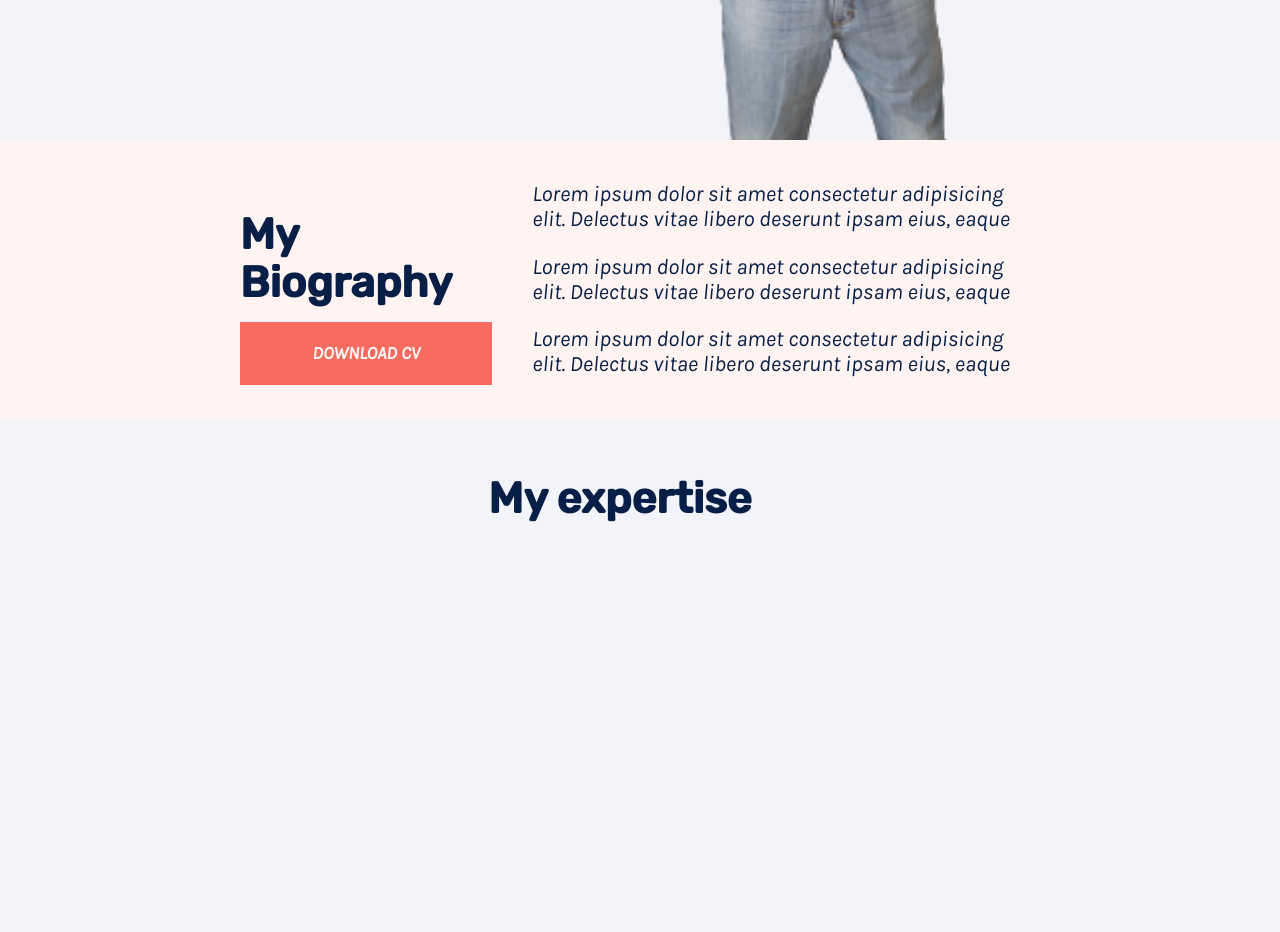
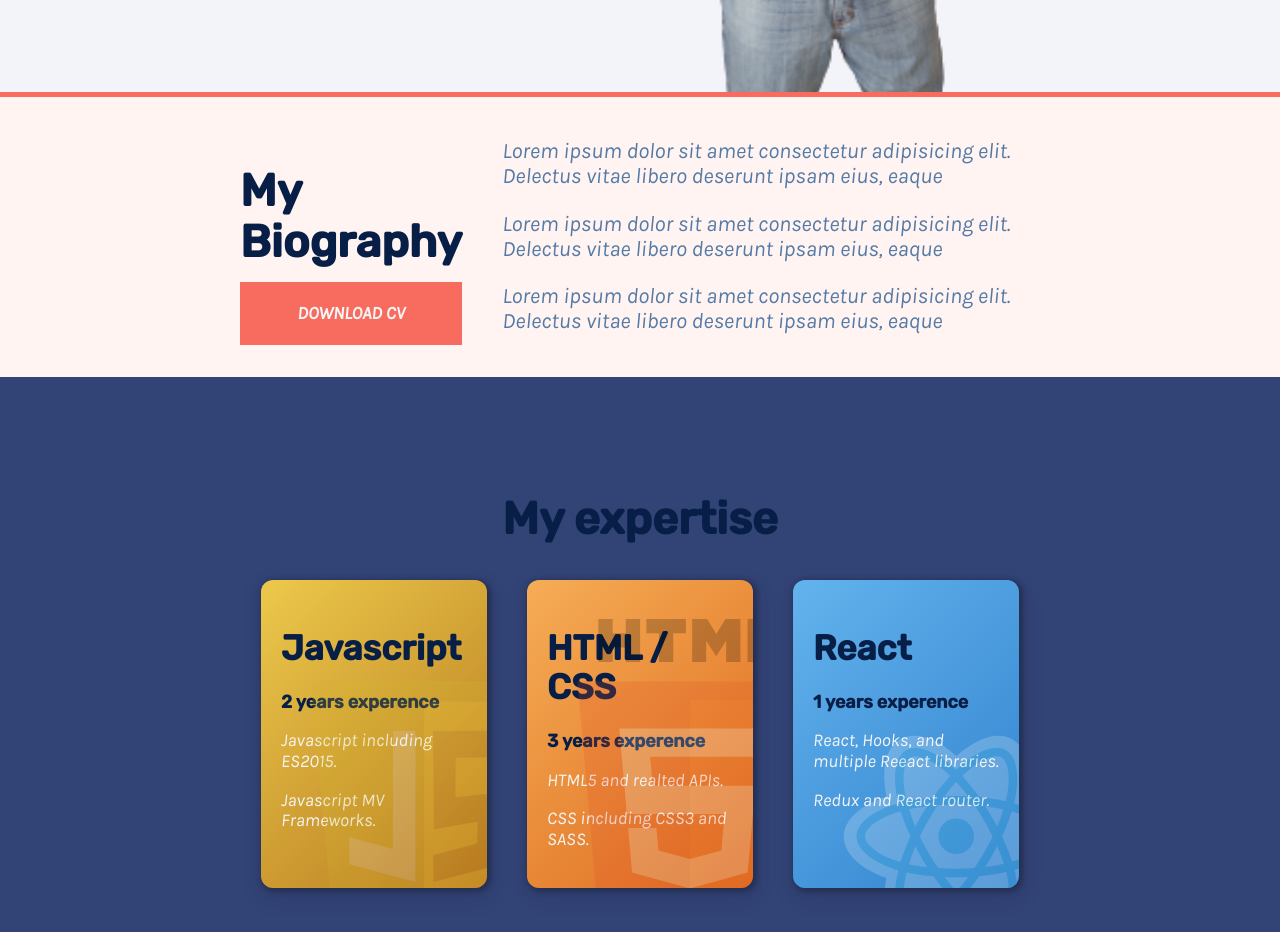
Before and after one commit to saniag081/Portafolio-layout, a plain HTML site: page index.html in a window 1280 px wide. Shown: the part 700-1632 px from the top of the page. Drawn offline with Linux system fonts and the light colour scheme.

Commit message:
added section my expertise

```diff
--- a/index.html
+++ b/index.html
@@ -40,9 +40,28 @@
 		<article class="expertise u-sections">
 			<div class="container is-column">
 					<h2 class="title">My expertise</h2>
-				<section class="expertise-sections"></section>
-				<section class="expertise-sections"></section>
-				<section class="expertise-sections"></section>
+				<section class="expertise-item has-cards">
+					<div class="u-card js">
+						<h2 class="title is-inverted">Javascript</h2>
+						<h4 class="subtitle">2 years experence</h4>
+						<p>Javascript including ES2015.</p>
+						<p>Javascript MV Frameworks.</p>
+					</div>
+					<div class="u-card html-css">
+						<h2 class="title is-inverted">HTML / CSS</h2>
+						<h4 class="subtitle">3 years experence</h4>
+						<p>HTML5 and realted APIs.</p>
+						<p>CSS including CSS3 and SASS.</p>
+					</div>
+					<div class="u-card react">
+						<h2 class="title is-inverted">React</h2>
+						<h4 class="subtitle">1 years experence</h4>
+						<p>React, Hooks, and multiple Reeact libraries.</p>
+						<p>Redux and React router.</p>
+					</div>
+				</section>
+				<section class="expertise-item"></section>
+				<section class="expertise-item"></section>
 			</div>
 		</article>
 		<article class="contact">
--- a/src/styles/main.css
+++ b/src/styles/main.css
@@ -1,6 +1,11 @@
 :root{
 	/* brand colors */
 	--color-provincial-pink: #fff4f2;
+
+	/* Base colors */
+	--colo-white: #fff;
+	--colo-black: #000;
+
 	/* coloers */
 	--color-primary: #f76c5e;
 	--color-primary-hilghlight: #f68e5f;
@@ -13,12 +18,13 @@
 	--bacground-primary: #f2f4f9;
 	/* font-size */
 	--font-size-base: 10px;
-	--font-size-sm: 1.8rem;
-	--font-size-md: 2.2rem;
-	--font-size-lg: 3.5rem;
-	--font-size-xl: 4.3rem;
+  --font-size-xs: 1.2rem;
+  --font-size-sm: 1.8rem;
+  --font-size-md: 2.2rem;
+  --font-size-lg: 3.5rem;
+  --font-size-xl: 4.5rem;
 }
-
+/* html elements */
 html,
 body{
 	height: 100%;
@@ -38,11 +44,17 @@
 
 body{
 	background-color: var(--bacground-primary);
-	font-size: var(--font-size-md);
 	color: var(--color-font-base);
 	font-family: 'Karla', sans-serif;
 }
 
+p{
+	color: var(--color-font-base-hightlight);
+	font-size: var(--font-size-md);
+	max-width: 20px 0;
+}
+
+/* utils */
 .u-button{
 	padding: 20px 30px;
 	border: 1px solid transparent;
@@ -79,26 +91,13 @@
 	flex-direction: column;
 }
 
-.hero{
-	background-image: url(../assets/images/photo.png);
-	background-size: 850px;
-	background-position: right 50px;
-	background-repeat: no-repeat;
+.title{
+	font-size: var(--font-size-xl);
+	margin-bottom: 15px;
 }
 
-.hero-content{
-	width: 100%;
-}
-
-.hero-content p{
-	color: var(--color-font-base-hightlight);
-	font-size: var(--font-size-md);
-	margin: 20px 0;
-}
-
-.title{
-	font-size: var(--font-size-xl);
-	margin-right: 40px;
+.subtitle{
+	font-size: var(--font-size-sm);
 	margin-bottom: 15px;
 }
 
@@ -112,18 +111,109 @@
 	margin-top: 20px;
 }
 
+.title.is-inverted{
+	/* color: var(--color-font-base-inverte); */
+	font-size: var(--font-size-lg);
+}
+
+.u-card{
+	position: relative;
+	background-color: var(--colo-white);
+	padding: 20px;
+	margin: 20px;
+	border-radius: 12px;
+	box-shadow: 2px 8px 15px 10px rgba(0, 0, 0, 0.05), 2px 2px 5px 2px rgba(0, 0, 0, 0.25);
+	max-width: 226px;
+}
+
+.u-card::before{
+	content: '';
+	position: absolute;
+	top: 0;
+	left: 0;
+	right: 0;
+	bottom: 0;
+	border-radius: 12px;
+	opacity: .2;
+	background-position: calc(100% + 50px) calc(100% + 50px);
+	background-size: 100%;
+	background-repeat: no-repeat;
+}
+
+.u-card p{
+	color: var(--color-font-base-inverte);
+	font-size: var(--font-size-sm);
+}
+
+.u-card h2,
+.u-card h4,
+.u-card p {
+	z-index: 2;
+}
+
+.u-card.title{
+	text-shadow: -1px -1px 0 rgba(255, 255, 255, .2);
+	white-space: nowrap;
+}
+
+.u-card.js{
+	background: linear-gradient(-45deg, #b7791f 0%, #ecc94b 100%);
+}
+
+.u-card.js::before{
+	background-image: url('../assets/logos/javascript.svg');
+}
+
+.u-card.html-css{
+	background: linear-gradient(-45deg, #dd6b20 0%, #f6ad55 100%);
+}
+
+.u-card.html-css::before{
+	background-image: url('../assets/logos/html.svg');
+}
+
+.u-card.react{
+	background: linear-gradient(-45deg, #3182ce 0%, #63b3ed 100%);
+}
+
+.u-card.react::before{
+	background-image: url('../assets/logos/react.svg');
+}
+
+/* sections hero */
+.hero{
+	background-image: url(../assets/images/photo.png);
+	background-size: 850px;
+	background-position: right 50px;
+	background-repeat: no-repeat;
+	border-bottom: 5px solid var(--color-primary);
+	height: calc(100vh - 3px);
+}
+
+.hero-content{
+	width: 100%;
+}
+
+.hero-content p{
+	color: var(--color-font-base-hightlight);
+	font-size: var(--font-size-md);
+	margin: 20px 0;
+}
+
 @media(max-width: 600px){
 	:root{
 		--font-size-base: 13px
 	}
 	.hero {
 		background: none;
+		height: auto;
 	}
 	.u-button{
 		width: 100%;
 	}
 }
 
+/* section biography*/
 .biography{
 	background-color: var(--color-provincial-pink);
 }
@@ -141,3 +231,27 @@
 		flex-direction: column;
 	}
 }
+
+/* section expertise */
+.expertise{
+	background-color: var(--color-secundary);
+	padding-top: 80px;
+}
+
+.expertise-item.has-cards{
+	display: flex;
+	flex-wrap: wrap;
+	justify-content: space-around;
+}
+
+@media(max-width: 600px){
+	.u-card .title{
+		font-size: var(--font-size-md);
+	}
+	.u-card .subtitle {
+		font-size: var(--font-size-sm);
+	}
+	.u-card p {
+		font-size: var(--font-size-xs);
+	}
+}
```
Also changed, not shown: src/assets/logos/html.svg (added), src/assets/logos/javascript.svg (added), src/assets/logos/react.svg (added).
